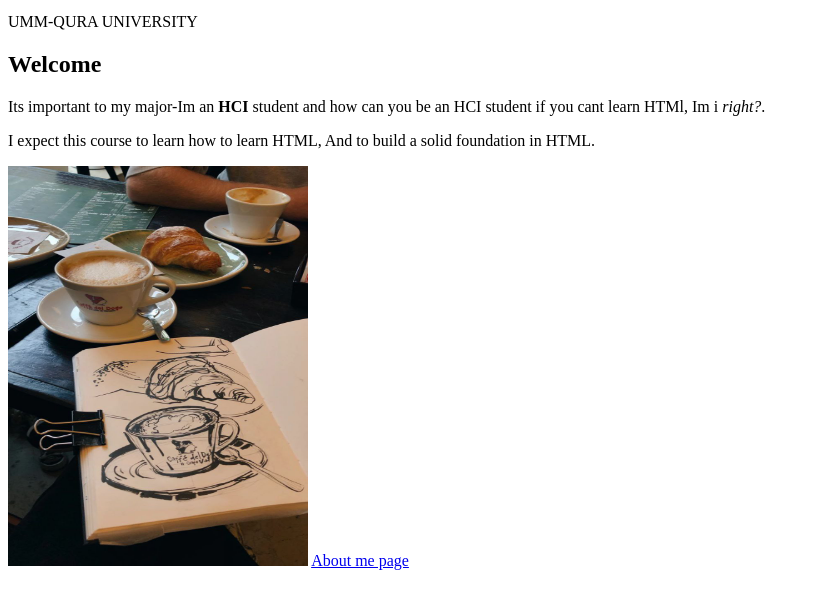
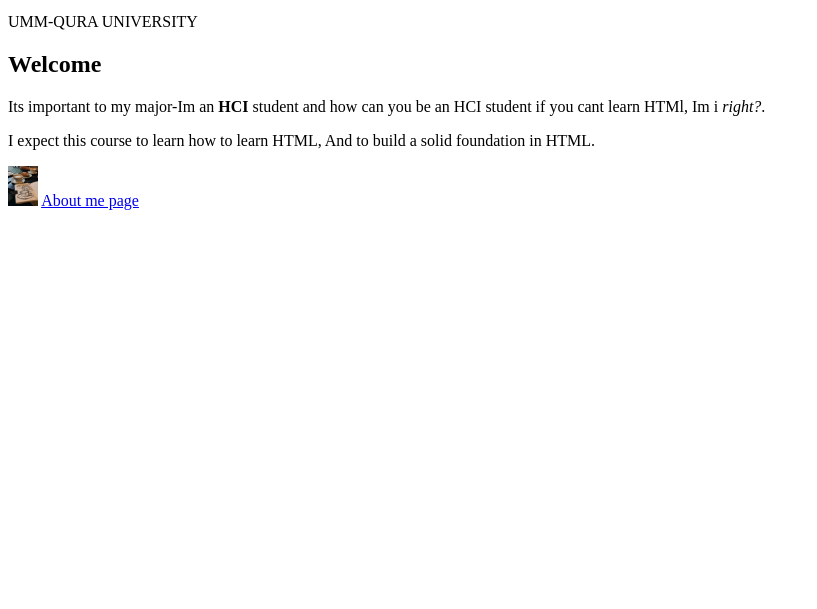
Before and after one commit to Marshd3/HCI2101, a plain HTML site: page Lab5_HTML_Marshd/index.html in a window 1280 px wide. Shown: the part 101-710 px from the top of the page, without its empty margins (0-817 px from the left). Drawn offline with Linux system fonts and the light colour scheme.

Commit message:
Update index.html

```diff
--- a/Lab5_HTML_Marshd/index.html
+++ b/Lab5_HTML_Marshd/index.html
@@ -12,7 +12,7 @@
         <h2>Welcome</h2>
         <p>Its important to my major-Im an <b>HCI</b> student and how can you be an HCI student if you cant learn HTMl, Im i <i>right?</i>.</p>
         <p>I expect this course to learn how to learn HTML, And to build a solid foundation in HTML.</p>
-        <img src="Intrests.jpg" width="300" height="400">
+        <img src="Intrests.jpg" width="30" height="40">
         <a href="about.html">About me page</a>
 
     </body>
```
